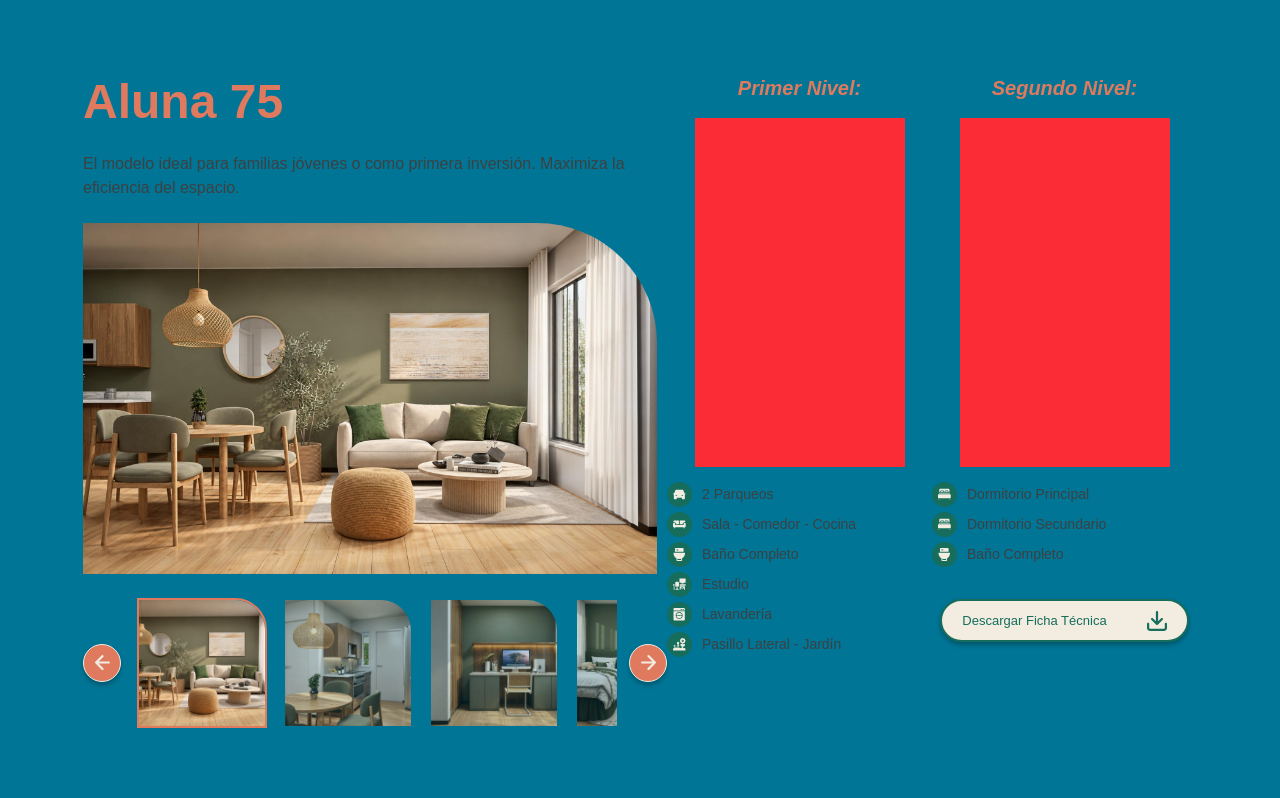
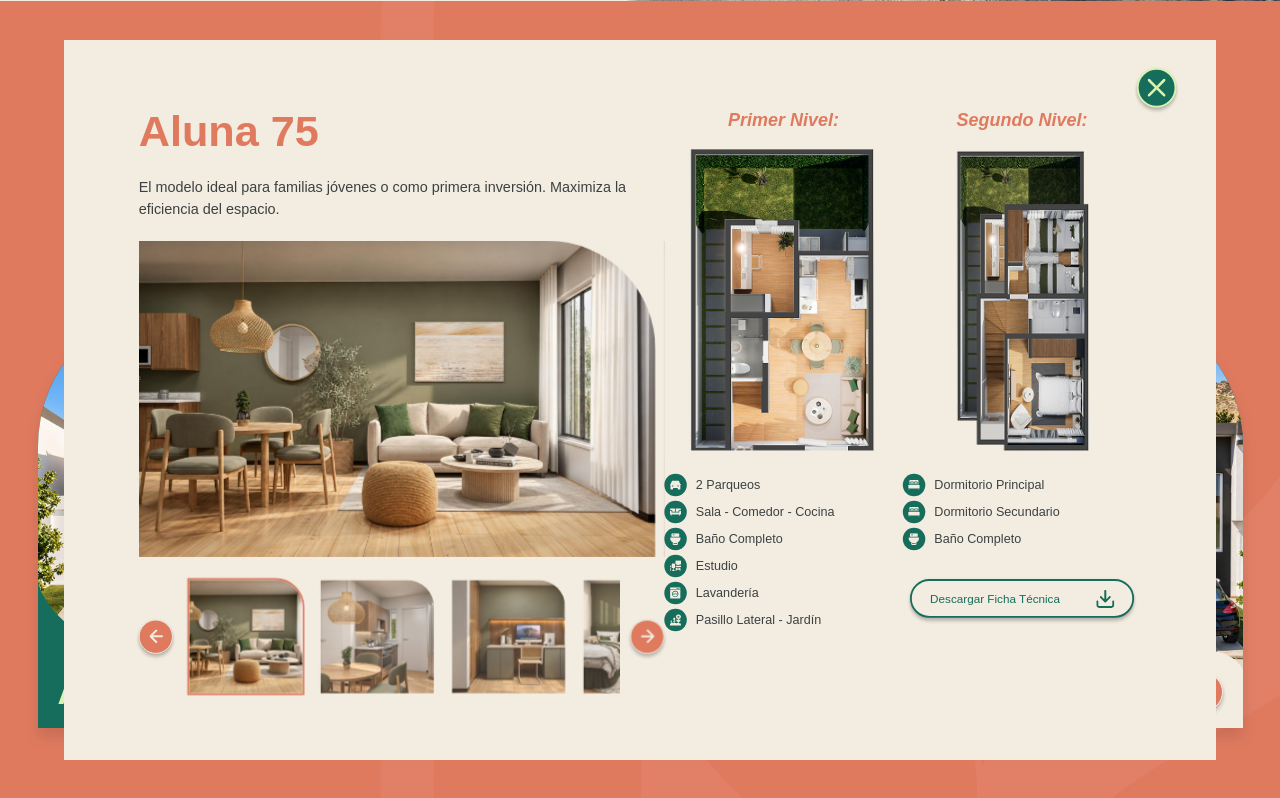
Before and after one commit to xperiencegroup/senderos-de-aluna-one-pager, a React (Vite) app: page / in a window 1280 px wide. Both pictures are taken after a click on the button 288 px from the left and 3599 px from the top of the page. Shown: the part 3199-3997 px from the top of the page. Built offline with nearby package versions, Linux system fonts and the light colour scheme.

Commit message:
modal de cada modelo

```diff
--- a/src/components/popup/model-popup.tsx
+++ b/src/components/popup/model-popup.tsx
@@ -8,6 +8,7 @@ import type { Modelo } from "@/data/modelos";
 import type { EmblaCarouselType } from "embla-carousel";
 
 import DownloadIcon from "@/assets/icons/components/download-icon";
+import CloseIcon from "@/assets/icons/components/close-icon";
 
 type Props = {
   modelo: Modelo;
@@ -62,26 +63,29 @@ export default function ModelPopup({ modelo, onClose }: Props) {
       role="dialog"
       aria-modal="true"
       aria-labelledby="model-popup-title"
-      className="fixed inset-0 z-[100] flex justify-center overflow-y-auto overscroll-contain bg-beige"
+      className="fixed inset-0 z-[100] flex justify-center overflow-y-auto overscroll-contain bg-beige scale-90"
     >
-      <div className="relative min-h-full w-full max-w-[1366px] px-[83px] py-[54px] bg-cyan-700">
-        {/*  */}
+      <div className="relative min-h-full w-full max-w-[1366px] px-[83px] py-[54px]">
+        {/* close button */}
+        <button
+          onClick={onClose}
+          className="group absolute right-[44px] top-[31px] flex size-[44px] justify-center items-center bg-proposito border-2 border-horizonte drop-shadow rounded-full transition-colors duration-100 hover:cursor-pointer hover:opacity-60 active:opacity-100 active:bg-horizonte active:border-proposito"
+        >
+          <CloseIcon className="size-[20px] text-horizonte group-active:text-proposito" />
+        </button>
 
         {/* content */}
         <div className="flex w-full h-full items-center">
           <div className="flex w-full justify-between">
             {/* title, description and carrusel */}
-            <div className="flex flex-col justify-between w-[584px] h-[655px]">
+            <div className="flex flex-col justify-between w-[584px] h-[655px] gap-[7px]">
               {/* title */}
               <h2 className="hero font-semibold text-impulso">
                 {modelo.nombre} {modelo.numero}
               </h2>
 
               {/* descriotion */}
-              <p className="regular text-origen">
-                El modelo ideal para familias jóvenes o como primera inversión.
-                Maximiza la eficiencia del espacio.
-              </p>
+              <p className="regular text-origen">{modelo.description}</p>
 
               {/* carrusel */}
               <div className="flex flex-col w-full justify-between h-[505px]">
@@ -113,7 +117,13 @@ export default function ModelPopup({ modelo, onClose }: Props) {
                 Primer Nivel:
               </h3>
 
-              <div className="w-[210px] h-[349px] bg-red-500" />
+              <div className="relative flex justify-center items-center w-[210px] h-[349px]">
+                <img
+                  src={modelo.planos.nivel1.src}
+                  alt={modelo.planos.nivel1.alt}
+                  className="absolute inset-0 w-full h-full object-contain"
+                />
+              </div>
 
               {/* lista de características */}
               <ul className="flex flex-col w-full gap-[5px]">
@@ -126,7 +136,7 @@ export default function ModelPopup({ modelo, onClose }: Props) {
                       <span className="flex size-[25px] justify-center items-center p-[6px] bg-proposito rounded-full">
                         <img src={c.icon} className="size-full" />
                       </span>
-                      <span>{c.label}</span>
+                      <span className="whitespace-pre-line">{c.label}</span>
                     </li>
                   );
                 })}
@@ -139,7 +149,13 @@ export default function ModelPopup({ modelo, onClose }: Props) {
                 Segundo Nivel:
               </h3>
 
-              <div className="w-[210px] h-[349px] bg-red-500" />
+              <div className="relative flex justify-center items-center w-[210px] h-[349px]">
+                <img
+                  src={modelo.planos.nivel2.src}
+                  alt={modelo.planos.nivel2.alt}
+                  className="absolute inset-0 w-full h-full object-contain"
+                />
+              </div>
 
               {/* lista de características */}
               <ul className="flex flex-col w-full gap-[5px]">
@@ -152,7 +168,7 @@ export default function ModelPopup({ modelo, onClose }: Props) {
                       <span className="flex size-[25px] justify-center items-center p-[6px] bg-proposito rounded-full">
                         <img src={c.icon} className="size-full" />
                       </span>
-                      <span>{c.label}</span>
+                      <span className="whitespace-pre-line">{c.label}</span>
                     </li>
                   );
                 })}
--- a/src/data/modelos.ts
+++ b/src/data/modelos.ts
@@ -1,6 +1,8 @@
 // images
 // aluna 75
 import frontal75 from "@/assets/images/modelos/75/frontal.jpg";
+import aluna75_n1 from "@/assets/images/modelos/75/nivel1.png";
+import aluna75_n2 from "@/assets/images/modelos/75/nivel2.png";
 import aluna75_01 from "@/assets/images/modelos/75/renders/01.jpg";
 import aluna75_02 from "@/assets/images/modelos/75/renders/02.jpg";
 import aluna75_03 from "@/assets/images/modelos/75/renders/03.jpg";
@@ -9,6 +11,8 @@ import aluna75_05 from "@/assets/images/modelos/75/renders/05.jpg";
 
 // aluna 88
 import frontal88 from "@/assets/images/modelos/88/frontal.jpg";
+import aluna88_n1 from "@/assets/images/modelos/88/nivel1.png";
+import aluna88_n2 from "@/assets/images/modelos/88/nivel2.png";
 import aluna88_01 from "@/assets/images/modelos/88/renders/01.jpg";
 import aluna88_02 from "@/assets/images/modelos/88/renders/02.jpg";
 import aluna88_03 from "@/assets/images/modelos/88/renders/03.jpg";
@@ -17,6 +21,8 @@ import aluna88_05 from "@/assets/images/modelos/88/renders/05.jpg";
 
 // aluna 96
 import frontal96 from "@/assets/images/modelos/96/frontal.jpg";
+import aluna96_n1 from "@/assets/images/modelos/96/nivel1.png";
+import aluna96_n2 from "@/assets/images/modelos/96/nivel2.png";
 import aluna96_01 from "@/assets/images/modelos/96/renders/01.jpg";
 import aluna96_02 from "@/assets/images/modelos/96/renders/02.jpg";
 import aluna96_03 from "@/assets/images/modelos/96/renders/03.jpg";
@@ -25,6 +31,8 @@ import aluna96_05 from "@/assets/images/modelos/96/renders/05.jpg";
 
 // aluna 105
 import frontal105 from "@/assets/images/modelos/105/frontal.jpg";
+import aluna105_n1 from "@/assets/images/modelos/105/nivel1.png";
+import aluna105_n2 from "@/assets/images/modelos/105/nivel2.png";
 import aluna105_01 from "@/assets/images/modelos/105/renders/01.jpg";
 import aluna105_02 from "@/assets/images/modelos/105/renders/02.jpg";
 import aluna105_03 from "@/assets/images/modelos/105/renders/03.jpg";
@@ -57,6 +65,11 @@ export type Modelo = {
   variant: Variant;
   description: string;
   images: ModeloImage[]; // renders del carrusel
+  planos: {
+    nivel1: ModeloImage;
+    nivel2: ModeloImage;
+  };
+
   caracteristicas: {
     nivel1: {
       icon: string;
@@ -76,6 +89,12 @@ const toImages = (numero: string, srcs: string[]): ModeloImage[] =>
     alt: `Render ${i + 1} del modelo Aluna ${numero}`,
   }));
 
+/** Crea los planos de nivel 1 y 2 con su alt */
+const toPlanos = (numero: string, n1: string, n2: string) => ({
+  nivel1: { src: n1, alt: `Plano nivel 1 del modelo Aluna ${numero}` },
+  nivel2: { src: n2, alt: `Plano nivel 2 del modelo Aluna ${numero}` },
+});
+
 export const modelos: Modelo[] = [
   {
     id: "aluna-75",
@@ -93,6 +112,7 @@ export const modelos: Modelo[] = [
       aluna75_04,
       aluna75_05,
     ]),
+    planos: toPlanos("75", aluna75_n1, aluna75_n2),
     caracteristicas: {
       nivel1: [
         { icon: cocheraIcon, label: "2 Parqueos" },
@@ -125,19 +145,20 @@ export const modelos: Modelo[] = [
       aluna88_04,
       aluna88_05,
     ]),
+    planos: toPlanos("88", aluna88_n1, aluna88_n2),
     caracteristicas: {
       nivel1: [
         { icon: cocheraIcon, label: "2 Parqueos" },
         { icon: salaIcon, label: "Sala - Comedor - Cocina" },
         { icon: banoIcon, label: "Baño Completo" },
-        { icon: estudioIcon, label: "Estudio" },
+        { icon: camaIcon, label: "Dormitorio Secundario" },
         { icon: lavadoraIcon, label: "Lavandería" },
         { icon: jardinIcon, label: "Pasillo Lateral - Jardín" },
       ],
       nivel2: [
-        { icon: camaIcon, label: "Dormitorio Principal" },
+        { icon: camaIcon, label: "Dormitorio Principal \ncon Walk-in Closet" },
         { icon: camaIcon, label: "Dormitorio Secundario" },
-        { icon: banoIcon, label: "Baño Completo" },
+        { icon: banoIcon, label: "2 Baño Completo" },
       ],
     },
   },
@@ -157,18 +178,19 @@ export const modelos: Modelo[] = [
       aluna96_04,
       aluna96_05,
     ]),
+    planos: toPlanos("96", aluna96_n1, aluna96_n2),
     caracteristicas: {
       nivel1: [
         { icon: cocheraIcon, label: "2 Parqueos" },
-        { icon: salaIcon, label: "Sala - Comedor - Cocina" },
+        { icon: salaIcon, label: "Sala - Comedor - Cocina con Península" },
         { icon: banoIcon, label: "Baño Completo" },
         { icon: estudioIcon, label: "Estudio" },
         { icon: lavadoraIcon, label: "Lavandería" },
-        { icon: jardinIcon, label: "Pasillo Lateral - Jardín" },
+        { icon: jardinIcon, label: "Jardín" },
       ],
       nivel2: [
         { icon: camaIcon, label: "Dormitorio Principal" },
-        { icon: camaIcon, label: "Dormitorio Secundario" },
+        { icon: camaIcon, label: "2 Dormitorios Secundarios" },
         { icon: banoIcon, label: "Baño Completo" },
       ],
     },
@@ -190,19 +212,20 @@ export const modelos: Modelo[] = [
       aluna105_05,
       aluna105_06,
     ]),
+    planos: toPlanos("105", aluna105_n1, aluna105_n2),
     caracteristicas: {
       nivel1: [
         { icon: cocheraIcon, label: "2 Parqueos" },
-        { icon: salaIcon, label: "Sala - Comedor - Cocina" },
+        { icon: salaIcon, label: "Sala - Comedor - Cocina con Península" },
         { icon: banoIcon, label: "Baño Completo" },
-        { icon: estudioIcon, label: "Estudio" },
+        { icon: camaIcon, label: "Dormitorio Secundario" },
         { icon: lavadoraIcon, label: "Lavandería" },
-        { icon: jardinIcon, label: "Pasillo Lateral - Jardín" },
+        { icon: jardinIcon, label: "Jardín" },
       ],
       nivel2: [
         { icon: camaIcon, label: "Dormitorio Principal" },
-        { icon: camaIcon, label: "Dormitorio Secundario" },
-        { icon: banoIcon, label: "Baño Completo" },
+        { icon: camaIcon, label: "2 Dormitorio Secundarios" },
+        { icon: banoIcon, label: "2 Baño Completo" },
       ],
     },
   },
```
